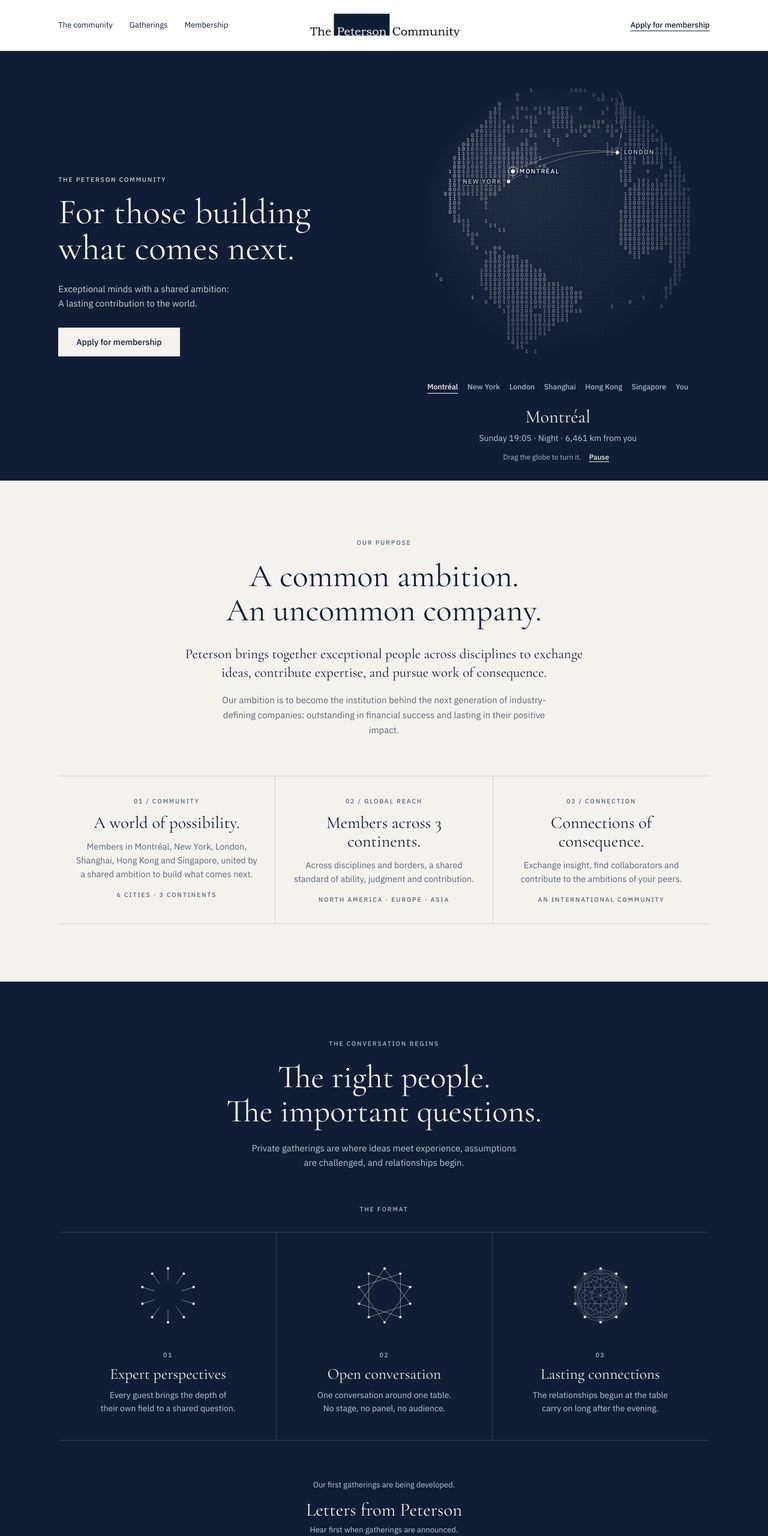
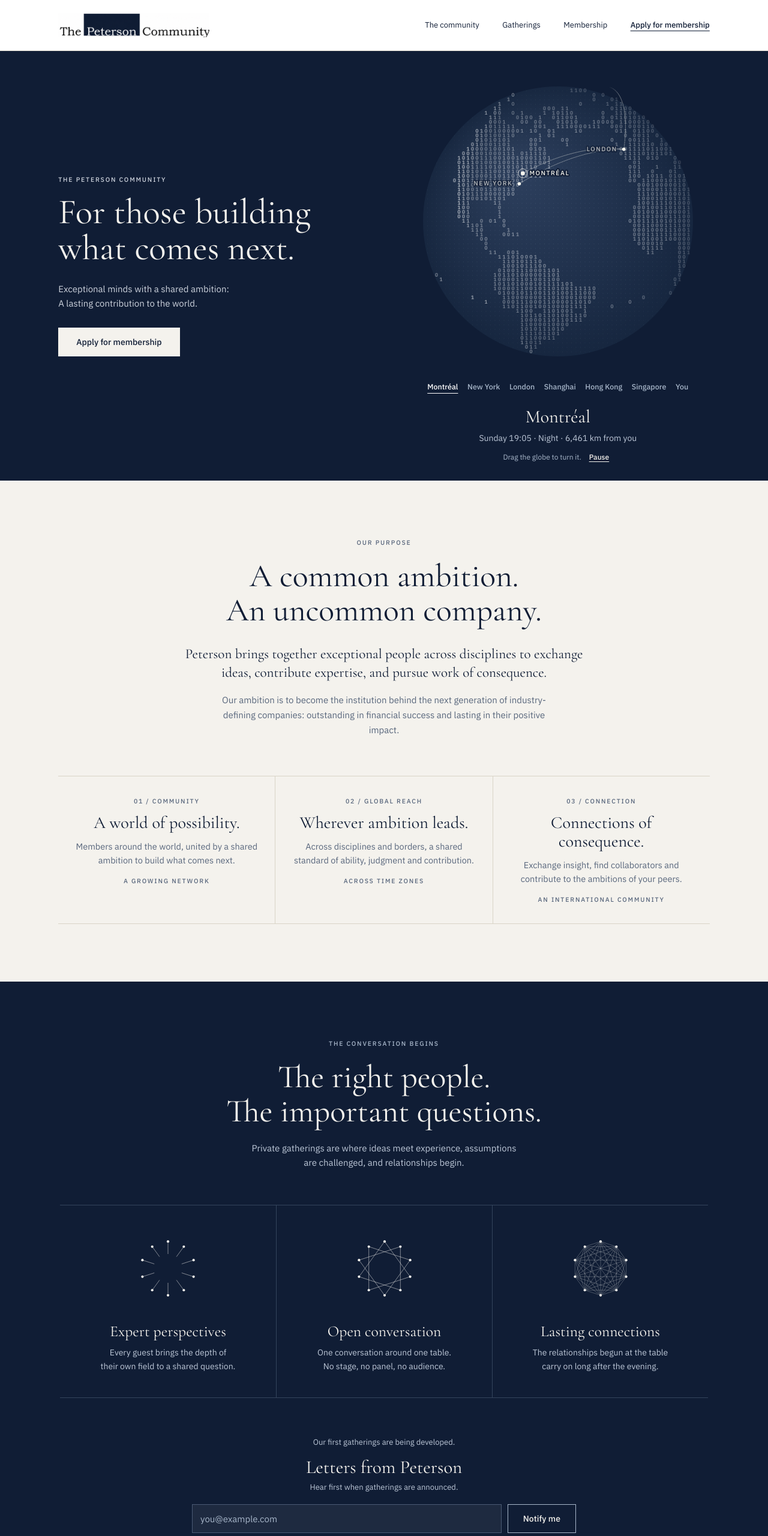
Before and after one commit to shreysprojects/thepeterson-site, a plain HTML site: page index.html in a window 1280 px wide. Shown: the top 2560 px of the page at 60% size. Drawn offline with Linux system fonts and the light colour scheme; animation ran at ten frames a second.

Commit message:
Apply the photo review notes
- Community and Global reach no longer name cities or continents or
  give counts; the copy keeps the reach open-ended.
- Header: wordmark on the left, the links and Apply grouped on the
  right, lined up with the hero text.
- Globe: a slightly lighter navy body so its round shape reads against
  the page (still no outline), and one turn every 50 seconds, the
  original site's speed.
- Gatherings: no "The format" heading and no 01/02/03 labels.

Co-Authored-By: Claude Opus 5.5 <noreply@anthropic.com>

```diff
--- a/globe.js
+++ b/globe.js
@@ -110,7 +110,10 @@
   const palette = (() => {
     const css = getComputedStyle(document.documentElement);
     const read = (name, fallback) => css.getPropertyValue(name).trim() || fallback;
-    return { ivory: read('--globe', '#f8f7ef'), muted: read('--muted', '#a8b7ca'), navy: read('--navy', '#101d35') };
+    return {
+      ivory: read('--globe', '#f8f7ef'), muted: read('--muted', '#a8b7ca'), navy: read('--navy', '#101d35'),
+      globeBody: read('--globe-body', '#16263f'), globeLight: read('--globe-light', '#1d3152')
+    };
   })();
   function rgba(hex, alpha) {
     let h = String(hex).replace('#', '');
@@ -135,7 +138,7 @@
   let size = 0, radius = 0, dpr = 1, cellSize = 8, spriteSize = 12;
   let cells = null, oceanLayer = null, sprites = null;
   let lon0 = -34, lat0 = 26, vLon = 0, vLat = 0;
-  const SPIN = 4.5; // degrees per second
+  const SPIN = 7.2; // degrees per second: one turn every 50 seconds, as on the original site
   let dragging = false, moved = 0, lastX = 0, lastY = 0, flight = null, spin = SPIN;
   let paused = false, visible = true, selected = 'montreal', frame = 0, lastTime = 0;
   let sun = sunVector(), marks = [];
@@ -167,13 +170,19 @@
       u: Float32Array.from(u), v: Float32Array.from(v), z: Float32Array.from(z), limb: Float32Array.from(limb)
     };
 
-    // The ocean dots and soft glow never change, so draw them once per size. No outline:
-    // the globe's edge is simply where the dots end.
+    // The globe's body, ocean dots and soft glow never change, so draw them once per size.
+    // No outline: the body is a slightly lighter navy than the page, so the round shape reads
+    // against the background on its own.
     oceanLayer = document.createElement('canvas');
     oceanLayer.width = canvas.width;
     oceanLayer.height = canvas.height;
     const o = oceanLayer.getContext('2d');
     o.scale(dpr, dpr);
+    const body = o.createRadialGradient(centre - radius * .3, centre - radius * .35, 0, centre, centre, radius);
+    body.addColorStop(0, palette.globeLight);
+    body.addColorStop(1, palette.globeBody);
+    o.fillStyle = body;
+    o.beginPath(); o.arc(centre, centre, radius, 0, Math.PI * 2); o.fill();
     const glow = o.createRadialGradient(centre - radius * .35, centre - radius * .4, radius * .1, centre, centre, radius * 1.05);
     glow.addColorStop(0, rgba(palette.ivory, .07));
     glow.addColorStop(1, rgba(palette.ivory, 0));
--- a/index.html
+++ b/index.html
@@ -9,18 +9,18 @@
   <link rel="canonical" href="https://thepeterson.org/">
   <link rel="icon" type="image/png" href="assets/peterson-logo.png">
   <link rel="stylesheet" href="assets/fonts.css">
-  <link rel="stylesheet" href="site.css?v=six-1">
+  <link rel="stylesheet" href="site.css?v=notes-1">
 </head>
 <body>
   <a class="skip-link" href="#community">Skip to the community</a>
   <header class="masthead" id="top">
     <div class="masthead-inner">
+      <a class="logo" href="#top" aria-label="The Peterson Community — home"><img src="assets/peterson-logo.png" alt="The Peterson Community" width="700" height="233"></a>
       <nav class="main-nav" aria-label="Main navigation">
         <a href="#community">The community</a>
         <a href="#gatherings">Gatherings</a>
         <a href="#membership">Membership</a>
       </nav>
-      <a class="logo" href="#top" aria-label="The Peterson Community — home"><img src="assets/peterson-logo.png" alt="The Peterson Community" width="700" height="233"></a>
       <div class="masthead-action"><button class="text-button" type="button" data-apply>Apply for membership</button></div>
     </div>
   </header>
@@ -65,14 +65,14 @@
         <article class="pillar">
           <p class="eyebrow">01 / Community</p>
           <h3>A world of possibility.</h3>
-          <p class="pillar-body">Members in Montréal, New York, London, Shanghai, Hong Kong and Singapore, united by a shared ambition to build what comes next.</p>
-          <p class="eyebrow metric">6 cities · 3 continents</p>
+          <p class="pillar-body">Members around the world, united by a shared ambition to build what comes next.</p>
+          <p class="eyebrow metric">A growing network</p>
         </article>
         <article class="pillar">
           <p class="eyebrow">02 / Global reach</p>
-          <h3>Members across 3 continents.</h3>
+          <h3>Wherever ambition leads.</h3>
           <p class="pillar-body">Across disciplines and borders, a shared standard of ability, judgment and contribution.</p>
-          <p class="eyebrow metric">North America · Europe · Asia</p>
+          <p class="eyebrow metric">Across time zones</p>
         </article>
         <article class="pillar">
           <p class="eyebrow">03 / Connection</p>
@@ -88,27 +88,23 @@
       <h2>The right people.<br>The important questions.</h2>
       <p class="section-intro">Private gatherings are where ideas meet experience, assumptions are challenged, and relationships begin.</p>
       <div class="format">
-        <p class="eyebrow">The format</p>
-        <ol class="format-steps">
+        <ul class="format-steps">
           <li class="format-step">
             <svg class="format-figure" viewBox="0 0 160 160" aria-hidden="true" focusable="false"><path class="lines spokes" d="M80 24L80 50M112.9 34.7L97.6 55.7M133.3 62.7L108.5 70.7M133.3 97.3L108.5 89.3M112.9 125.3L97.6 104.3M80 136L80 110M47.1 125.3L62.4 104.3M26.7 97.3L51.5 89.3M26.7 62.7L51.5 70.7M47.1 34.7L62.4 55.7"/><g class="seats"><circle cx="80" cy="24" r="2.6"/><circle cx="112.9" cy="34.7" r="2.6"/><circle cx="133.3" cy="62.7" r="2.6"/><circle cx="133.3" cy="97.3" r="2.6"/><circle cx="112.9" cy="125.3" r="2.6"/><circle cx="80" cy="136" r="2.6"/><circle cx="47.1" cy="125.3" r="2.6"/><circle cx="26.7" cy="97.3" r="2.6"/><circle cx="26.7" cy="62.7" r="2.6"/><circle cx="47.1" cy="34.7" r="2.6"/></g></svg>
-            <p class="format-number">01</p>
             <h3>Expert perspectives</h3>
             <p class="format-copy">Every guest brings the depth of their own field to a shared question.</p>
           </li>
           <li class="format-step">
             <svg class="format-figure" viewBox="0 0 160 160" aria-hidden="true" focusable="false"><path class="lines" d="M80 24L133.3 97.3M112.9 34.7L112.9 125.3M133.3 62.7L80 136M133.3 97.3L47.1 125.3M112.9 125.3L26.7 97.3M80 136L26.7 62.7M47.1 125.3L47.1 34.7M26.7 97.3L80 24M26.7 62.7L112.9 34.7M47.1 34.7L133.3 62.7"/><g class="seats"><circle cx="80" cy="24" r="2.6"/><circle cx="112.9" cy="34.7" r="2.6"/><circle cx="133.3" cy="62.7" r="2.6"/><circle cx="133.3" cy="97.3" r="2.6"/><circle cx="112.9" cy="125.3" r="2.6"/><circle cx="80" cy="136" r="2.6"/><circle cx="47.1" cy="125.3" r="2.6"/><circle cx="26.7" cy="97.3" r="2.6"/><circle cx="26.7" cy="62.7" r="2.6"/><circle cx="47.1" cy="34.7" r="2.6"/></g></svg>
-            <p class="format-number">02</p>
             <h3>Open conversation</h3>
             <p class="format-copy">One conversation around one table. No stage, no panel, no audience.</p>
           </li>
           <li class="format-step">
             <svg class="format-figure" viewBox="0 0 160 160" aria-hidden="true" focusable="false"><path class="lines web" d="M80 24L112.9 34.7M80 24L133.3 62.7M80 24L133.3 97.3M80 24L112.9 125.3M80 24L80 136M80 24L47.1 125.3M80 24L26.7 97.3M80 24L26.7 62.7M80 24L47.1 34.7M112.9 34.7L133.3 62.7M112.9 34.7L133.3 97.3M112.9 34.7L112.9 125.3M112.9 34.7L80 136M112.9 34.7L47.1 125.3M112.9 34.7L26.7 97.3M112.9 34.7L26.7 62.7M112.9 34.7L47.1 34.7M133.3 62.7L133.3 97.3M133.3 62.7L112.9 125.3M133.3 62.7L80 136M133.3 62.7L47.1 125.3M133.3 62.7L26.7 97.3M133.3 62.7L26.7 62.7M133.3 62.7L47.1 34.7M133.3 97.3L112.9 125.3M133.3 97.3L80 136M133.3 97.3L47.1 125.3M133.3 97.3L26.7 97.3M133.3 97.3L26.7 62.7M133.3 97.3L47.1 34.7M112.9 125.3L80 136M112.9 125.3L47.1 125.3M112.9 125.3L26.7 97.3M112.9 125.3L26.7 62.7M112.9 125.3L47.1 34.7M80 136L47.1 125.3M80 136L26.7 97.3M80 136L26.7 62.7M80 136L47.1 34.7M47.1 125.3L26.7 97.3M47.1 125.3L26.7 62.7M47.1 125.3L47.1 34.7M26.7 97.3L26.7 62.7M26.7 97.3L47.1 34.7M26.7 62.7L47.1 34.7"/><g class="seats"><circle cx="80" cy="24" r="2.6"/><circle cx="112.9" cy="34.7" r="2.6"/><circle cx="133.3" cy="62.7" r="2.6"/><circle cx="133.3" cy="97.3" r="2.6"/><circle cx="112.9" cy="125.3" r="2.6"/><circle cx="80" cy="136" r="2.6"/><circle cx="47.1" cy="125.3" r="2.6"/><circle cx="26.7" cy="97.3" r="2.6"/><circle cx="26.7" cy="62.7" r="2.6"/><circle cx="47.1" cy="34.7" r="2.6"/></g></svg>
-            <p class="format-number">03</p>
             <h3>Lasting connections</h3>
             <p class="format-copy">The relationships begun at the table carry on long after the evening.</p>
           </li>
-        </ol>
+        </ul>
       </div>
       <div class="letters-block">
         <p class="gathering-status">Our first gatherings are being developed.</p>
@@ -262,8 +258,8 @@
     </form>
     <p class="dialog-note">Membership conversations take place privately. You can also write to <a href="mailto:info@thepeterson.org?subject=Membership%20enquiry">info@thepeterson.org</a>.</p>
   </dialog>
-  <script src="page.js?v=six-1"></script>
-  <script src="features.js?v=six-1"></script>
-  <script src="globe.js?v=six-1"></script>
+  <script src="page.js?v=notes-1"></script>
+  <script src="features.js?v=notes-1"></script>
+  <script src="globe.js?v=notes-1"></script>
 </body>
 </html>
--- a/site.css
+++ b/site.css
@@ -8,6 +8,8 @@
   --ivory:#f4f2ed;
   --white:#fff;
   --globe:#f8f7ef;
+  --globe-body:#16263f;
+  --globe-light:#1d3152;
   --body:#bcc7d7;
   --muted:#a8b7ca;
   --soft:#cdd3dd;
@@ -50,15 +52,16 @@ h1,h2,h3{font-family:'Cormorant Garamond',Georgia,serif;font-weight:400;letter-s
 .button.outline-navy:hover{background:rgba(16,29,53,.06)}
 .text-button{padding:0;border:0;background:none;color:inherit;font-size:13px;font-weight:500;line-height:20px;text-decoration:underline;text-underline-offset:5px}
 
-/* Header: menu, centred logo, apply */
+/* Header: the wordmark on the left; the links and Apply grouped on the right. Its edges line up
+   with the hero's text on laptops and wider. */
 .masthead{position:sticky;top:0;z-index:30;background:var(--white);color:var(--navy);border-bottom:1px solid var(--line)}
-.masthead-inner{max-width:1440px;height:var(--header-height);margin:0 auto;padding:0 var(--gutter);display:grid;grid-template-columns:minmax(0,1fr) auto minmax(0,1fr);align-items:center;gap:32px}
-.main-nav{display:flex;align-items:center;gap:28px;font-size:13px;line-height:18px}
+.masthead-inner{height:var(--header-height);padding:0 max(var(--gutter),calc((100% - 1280px) / 2));display:flex;align-items:center;gap:clamp(28px,3vw,44px)}
+.main-nav{display:flex;align-items:center;gap:clamp(28px,3vw,44px);font-size:13px;line-height:18px}
 .main-nav a{text-decoration:none}
 .main-nav a:hover{text-decoration:underline;text-underline-offset:3px}
-.logo{display:block;position:relative;width:252px;height:40.32px;overflow:hidden}
+.logo{display:block;position:relative;flex:none;width:252px;height:40.32px;margin-right:auto;overflow:hidden}
 .logo img{position:absolute;width:117.37%;height:245.7%;max-width:none;left:-8.1%;top:-70.02%}
-.masthead-action{display:flex;justify-content:flex-end}
+.masthead-action{display:flex;flex:none}
 .masthead-action .text-button{color:var(--navy)}
 
 /* Hero: the line, the invitation, the globe and one line about the chosen city. On phones and
@@ -109,15 +112,14 @@ h1,h2,h3{font-family:'Cormorant Garamond',Georgia,serif;font-weight:400;letter-s
 .gatherings .section-intro{color:var(--body)}
 /* The format: three equal steps. Each diagram is ten identical seats, with no head of table. */
 .format{max-width:1080px;margin:clamp(44px,4.5vw,64px) auto 0}
-.format-steps{margin:clamp(22px,2.4vw,32px) 0 0;padding:0;list-style:none;display:grid;grid-template-columns:repeat(3,minmax(0,1fr));border-top:1px solid var(--rule);border-bottom:1px solid var(--rule)}
+.format-steps{margin:0;padding:0;list-style:none;display:grid;grid-template-columns:repeat(3,minmax(0,1fr));border-top:1px solid var(--rule);border-bottom:1px solid var(--rule)}
 .format-step{padding:clamp(30px,3.2vw,48px) clamp(16px,2.4vw,36px)}
 .format-step+.format-step{border-left:1px solid var(--rule)}
 .format-figure{display:block;width:clamp(112px,10vw,140px);height:auto;margin:0 auto;overflow:visible}
 .format-figure .lines{fill:none;stroke:var(--ivory);stroke-width:1;stroke-opacity:.5;vector-effect:non-scaling-stroke}
 .format-figure .web{stroke-opacity:.26}
 .format-figure .seats{fill:var(--ivory)}
-.format-number{margin-top:28px;color:var(--muted);font-size:10.5px;font-weight:500;line-height:14px;letter-spacing:1.8px;font-variant-numeric:tabular-nums}
-.format-step h3{margin-top:10px;font-size:clamp(24px,2vw,30px);line-height:1.15}
+.format-step h3{margin-top:26px;font-size:clamp(24px,2vw,30px);line-height:1.15}
 .format-copy{margin:10px auto 0;max-width:19em;color:var(--body);font-size:14px;line-height:1.6;text-wrap:balance}
 .letters-block{max-width:640px;margin:clamp(48px,5vw,72px) auto 0}
 .gathering-status{color:var(--body);font-size:13px;line-height:20px}
@@ -230,11 +232,10 @@ dialog p{font-size:16px;line-height:25px}
 }
 
 /* Smaller screens */
-/* Below 1100px the centred header would crowd the menu: logo left, menu and Apply right. */
+/* Below 1100px: a smaller wordmark and tighter links. */
 @media (max-width:1100px){
-  .masthead-inner{display:flex;align-items:center;gap:28px}
-  .logo{order:-1;margin-right:auto;width:220px;height:35.2px}
-  .main-nav{gap:20px}
+  .masthead-inner,.main-nav{gap:24px}
+  .logo{width:220px;height:35.2px}
 }
 /* Below 900px: logo and Apply only. */
 @media (max-width:900px){
```
Also changed, not shown: 1 other file.
